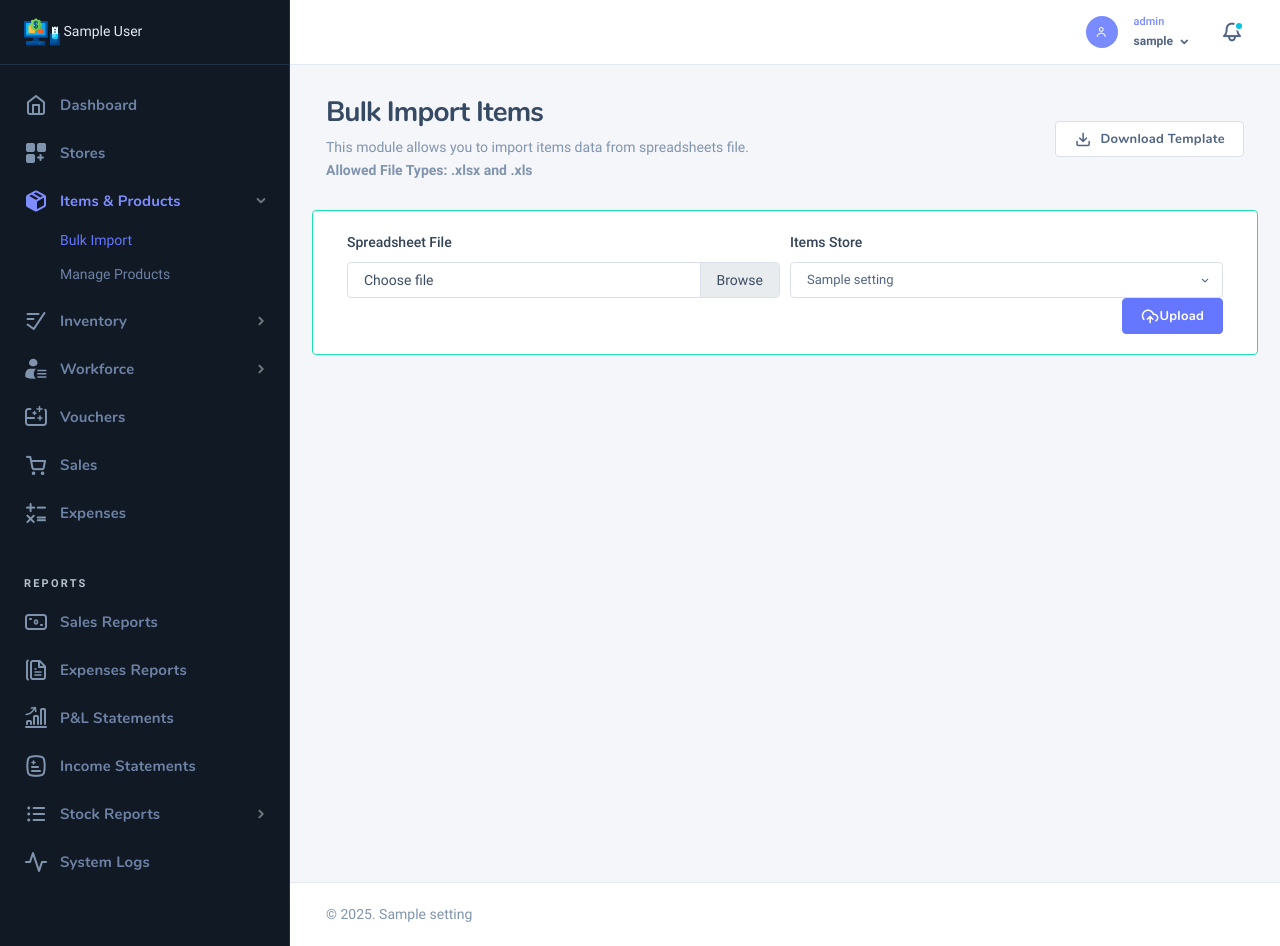
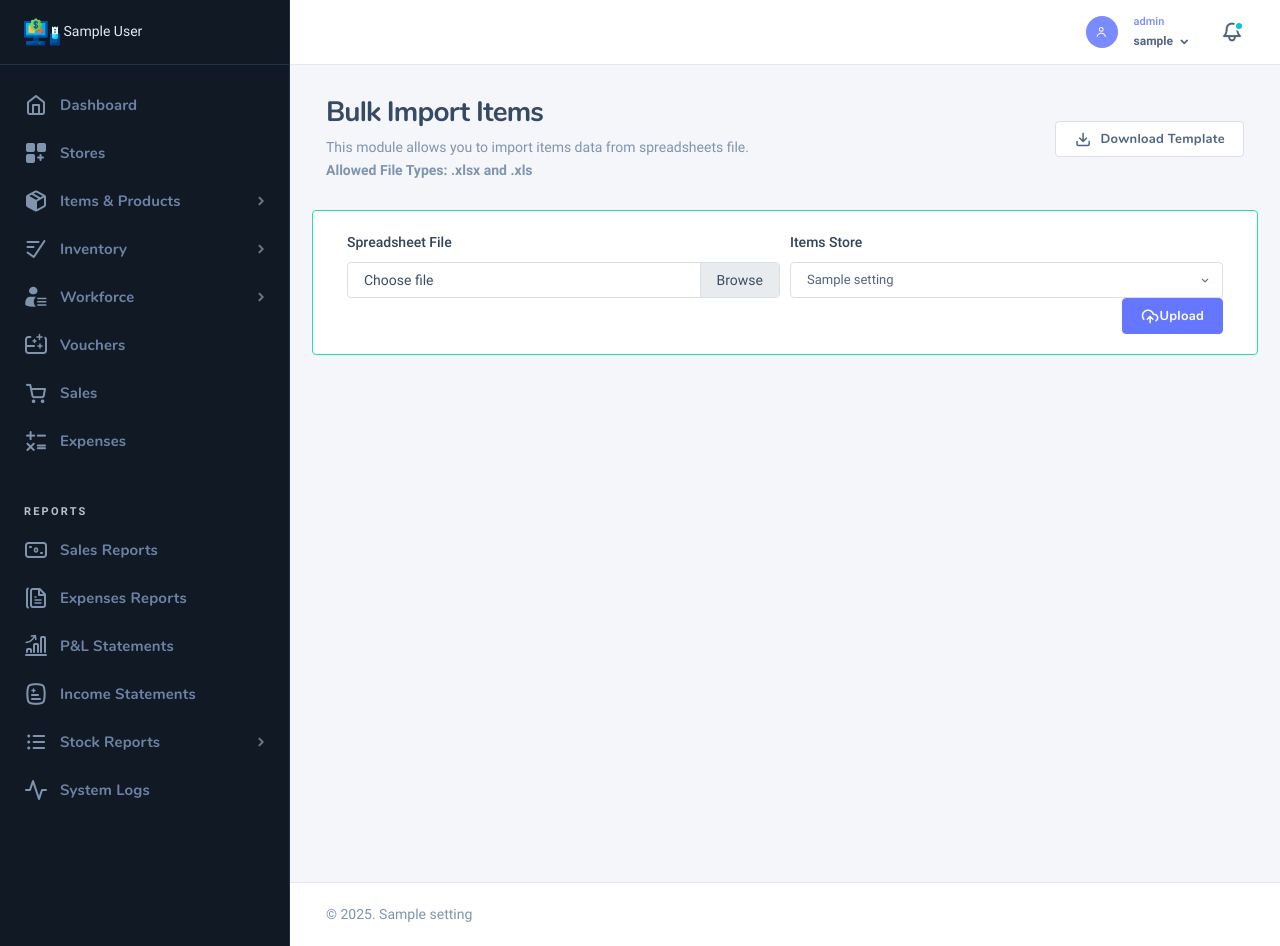
Before and after one commit to MartMbithi/Weekend_Project_XVIII, a PHP site: page /views/main_dashboard_import_items.php in a window 1280 px wide. Run offline with PHP 8.4, Linux system fonts and the light colour scheme; the visitor is signed in with stand-in values (Sample User, id 1); tables that the repository leaves empty or names only in its code hold one stand-in row (values such as "Sample post"); some libraries are stand-ins or nearby versions; some web fonts are replaced.

Commit message:
Craft Side Bar - Disable Several Functionalities

```diff
--- a/partials/sidebar.php
+++ b/partials/sidebar.php
@@ -107,9 +107,9 @@ while ($settings = $res->fetch_object()) {
                                 <span class="nk-menu-text">Items & Products</span>
                             </a>
                             <ul class="nk-menu-sub">
-                                <li class="nk-menu-item">
+                                <!-- <li class="nk-menu-item">
                                     <a href="main_dashboard_import_items" class="nk-menu-link"><span class="nk-menu-text">Bulk Import</span></a>
-                                </li>
+                                </li> -->
                                 <li class="nk-menu-item">
                                     <a href="main_dashboard_manage_items" class="nk-menu-link"><span class="nk-menu-text">Manage Products</span></a>
                                 </li>
@@ -132,9 +132,9 @@ while ($settings = $res->fetch_object()) {
                                 <span class="nk-menu-text">Workforce</span>
                             </a>
                             <ul class="nk-menu-sub">
-                                <li class="nk-menu-item">
+                               <!--  <li class="nk-menu-item">
                                     <a href="main_dashboard_import_staff" class="nk-menu-link"><span class="nk-menu-text">Bulk Import</span></a>
-                                </li>
+                                </li> -->
                                 <li class="nk-menu-item">
                                     <a href="main_dashboard_manage_staffs" class="nk-menu-link"><span class="nk-menu-text">Manage Staffs</span></a>
                                 </li>
@@ -239,9 +239,9 @@ while ($settings = $res->fetch_object()) {
                                     <li class="nk-menu-item">
                                         <a href="main_dashboard_settings_customizations" class="nk-menu-link"><span class="nk-menu-text">Customizations</span></a>
                                     </li>
-                                    <li class="nk-menu-item">
+                                    <!-- <li class="nk-menu-item">
                                         <a href="main_dashboard_settings_mailer" class="nk-menu-link"><span class="nk-menu-text">STMP Mailer Settings</span></a>
-                                    </li>
+                                    </li> -->
                                     <li class="nk-menu-item">
                                         <a href="main_dashboard_settings_backups" class="nk-menu-link"><span class="nk-menu-text">Database Backups</span></a>
                                     </li>
```
